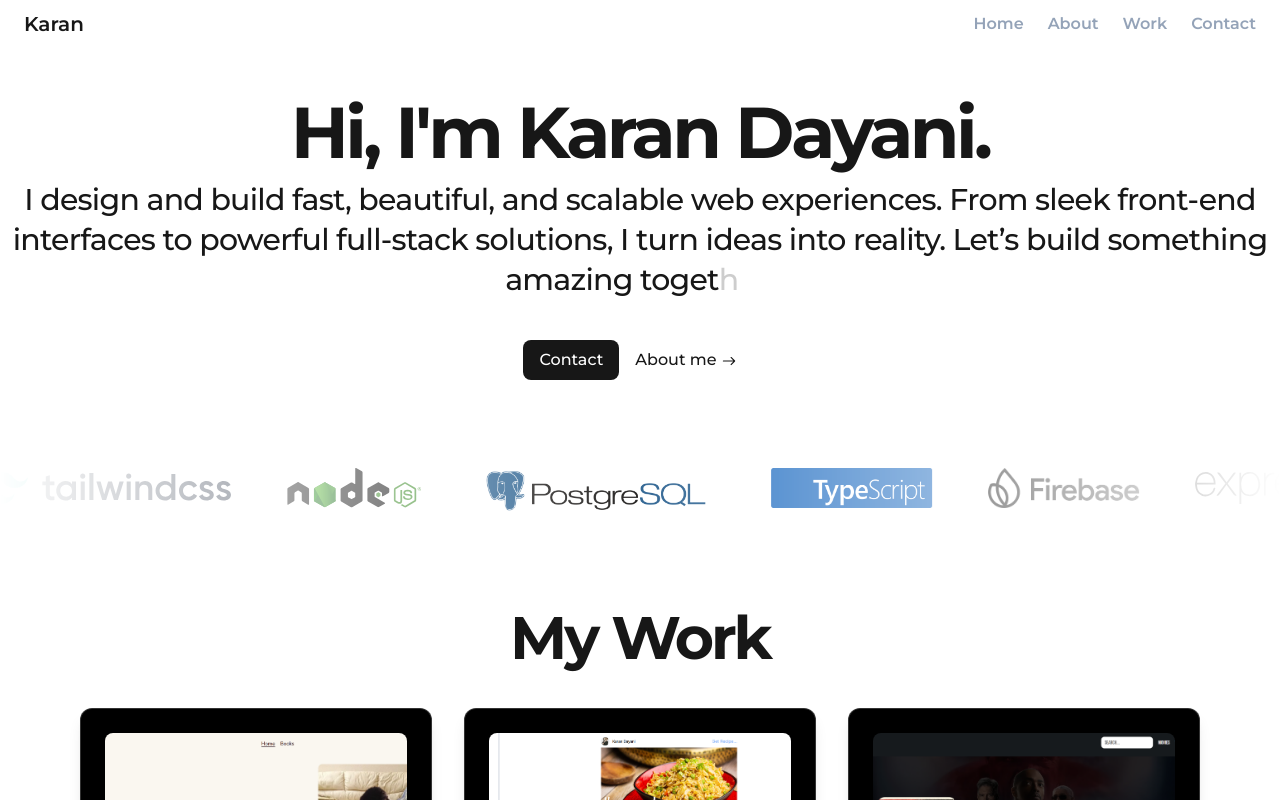
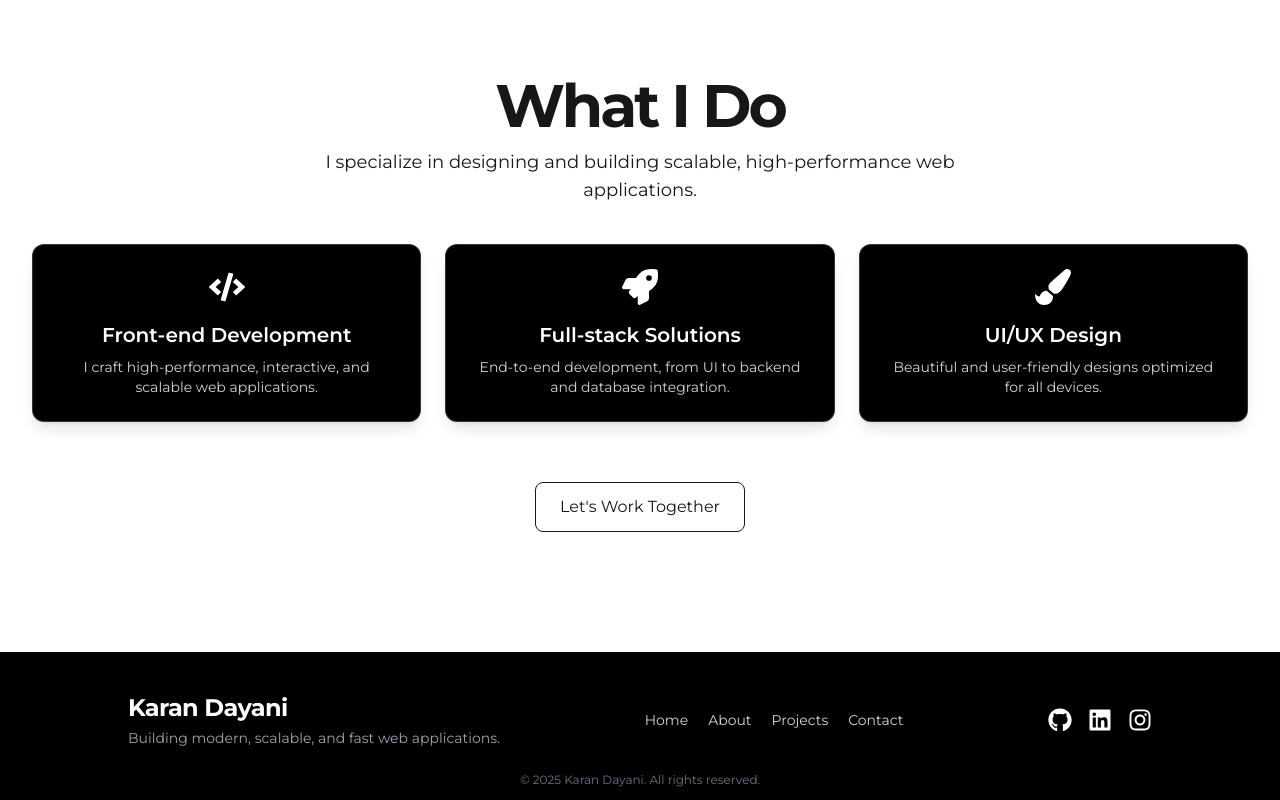
Before and after one commit to Karan-Dayani/Karan-Dayani, a Next.js app: page / in a window 1280 px wide. Shown: the top 800 px of the page. Built offline with nearby package versions, Linux system fonts and the light colour scheme.

Commit message:
smooth scroll behaviour

```diff
--- /dev/null
+++ b/app/components/SmoothScroll.tsx
@@ -0,0 +1,39 @@
+"use client";
+import React, { useRef, useState, useEffect } from "react";
+import { motion, useScroll, useSpring, useTransform } from "motion/react";
+
+const SmoothScroll = ({ children }: { children: React.ReactNode }) => {
+  const contentRef = useRef<HTMLDivElement>(null);
+  const [contentHeight, setContentHeight] = useState(0);
+  const { scrollYProgress } = useScroll();
+  const smoothProgress = useSpring(scrollYProgress, { mass: 0.1 });
+  const y = useTransform(smoothProgress, (value) => {
+    return value * -(contentHeight - window.innerHeight);
+  });
+
+  useEffect(() => {
+    const handleResize = () => {
+      if (contentRef.current) {
+        setContentHeight(contentRef.current.scrollHeight);
+      }
+    };
+
+    handleResize();
+    window.addEventListener("resize", handleResize);
+
+    return () => {
+      window.removeEventListener("resize", handleResize);
+    };
+  }, [contentRef]);
+
+  return (
+    <>
+      <div style={{ height: contentHeight }} />
+      <motion.div className="scrollBody" ref={contentRef} style={{ y }}>
+        {children}
+      </motion.div>
+    </>
+  );
+};
+
+export default SmoothScroll;
--- a/app/globals.css
+++ b/app/globals.css
@@ -30,6 +30,14 @@ body {
   user-select: none;
 }
 
+.scrollBody {
+  width: 100vw;
+  position: fixed;
+  top: 0;
+  display: flex;
+  flex-direction: column;
+}
+
 @layer components {
   .btn {
     @apply px-4 py-2 rounded-lg font-medium inline-flex items-center justify-center;
--- a/app/layout.tsx
+++ b/app/layout.tsx
@@ -3,6 +3,7 @@ import { Montserrat } from "next/font/google";
 import "./globals.css";
 import Header from "./components/Header";
 import Footer from "./components/Footer";
+import SmoothScroll from "./components/SmoothScroll";
 
 const montserrat = Montserrat({
   subsets: ["latin"],
@@ -21,9 +22,11 @@ export default function RootLayout({
   return (
     <html lang="en">
       <body className={` ${montserrat.className} antialiased`}>
-        <Header />
-        {children}
-        <Footer />
+        <SmoothScroll>
+          <Header />
+          {children}
+          <Footer />
+        </SmoothScroll>
       </body>
     </html>
   );
```
